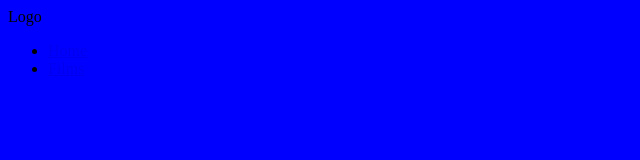
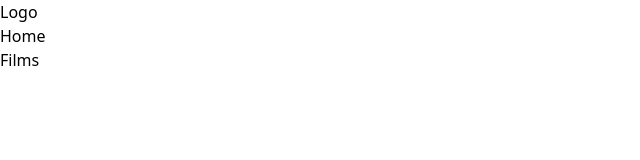
Before and after one commit to GeorginaCarlisle/mini-project-StarWarsEncyclopedia, a website: page index.html in a window 1280 px wide. Shown: the whole page, without its empty margins (0-640 px from the left). Drawn offline with Linux system fonts and the light colour scheme.

Commit message:
Install tailwind css

```diff
--- a/assets/css/style.css
+++ /dev/null
@@ -1,3 +0,0 @@
-body {
-    background-color: blue;
-}
--- a/index.html
+++ b/index.html
@@ -7,7 +7,7 @@
     <meta name="keywords" content="star wars">
 
     <!-- Link to css styling sheet -->
-    <link rel="stylesheet" href="assets/css/style.css">
+    <link href="/dist/output.css" rel="stylesheet">
 
     <title>The Star Wars Encyclopedia</title>
 </head>
--- /dev/null
+++ b/package.json
@@ -0,0 +1,5 @@
+{
+  "devDependencies": {
+    "tailwindcss": "^3.3.3"
+  }
+}
--- /dev/null
+++ b/src/input.css
@@ -0,0 +1,3 @@
+@tailwind base;
+@tailwind components;
+@tailwind utilities;
--- /dev/null
+++ b/tailwind.config.js
@@ -0,0 +1,8 @@
+/** @type {import('tailwindcss').Config} */
+module.exports = {
+  content: ["./index.html", "./films.html"],
+  theme: {
+    extend: {},
+  },
+  plugins: [],
+}
```
Also changed, not shown: dist/output.css (added), 1 other file.
